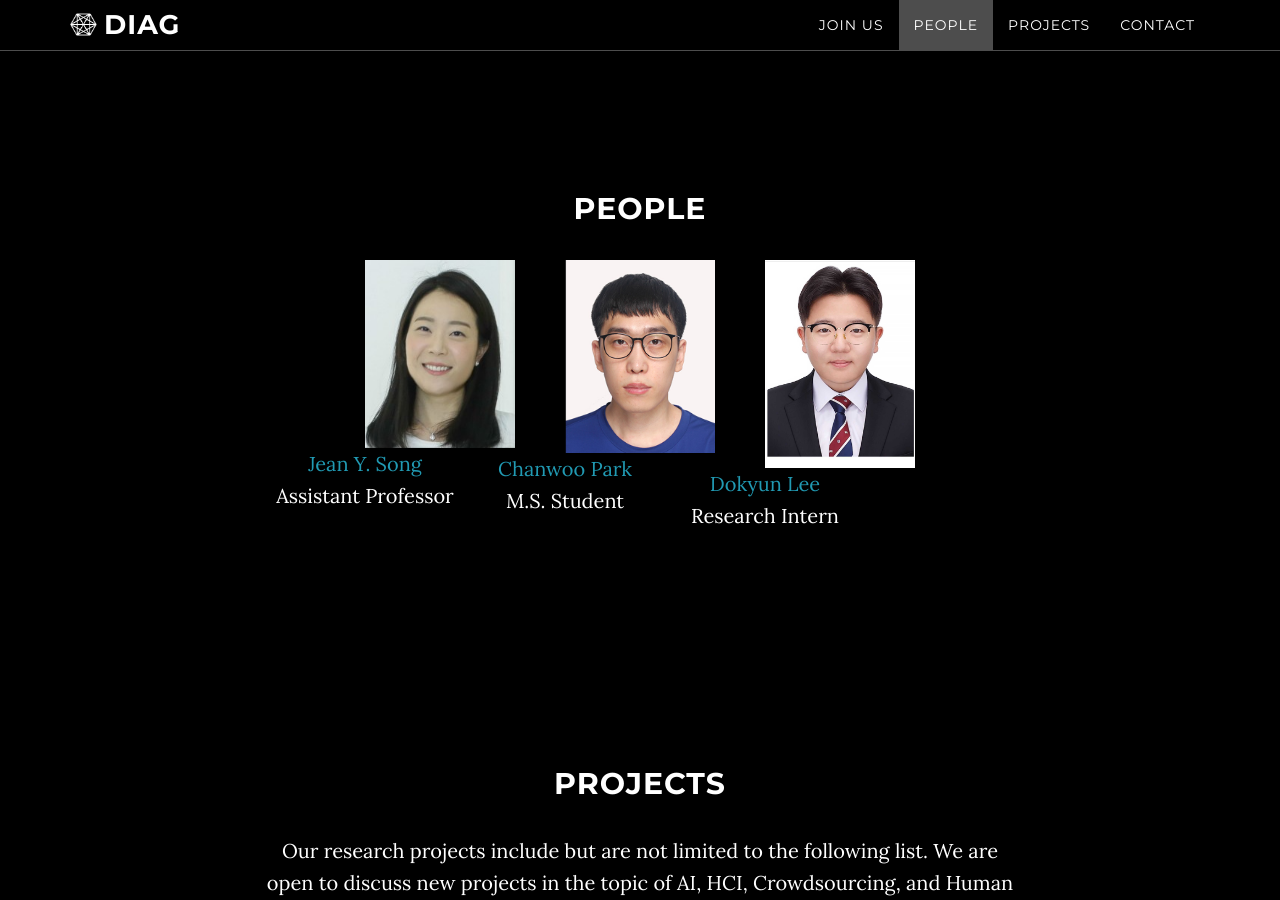
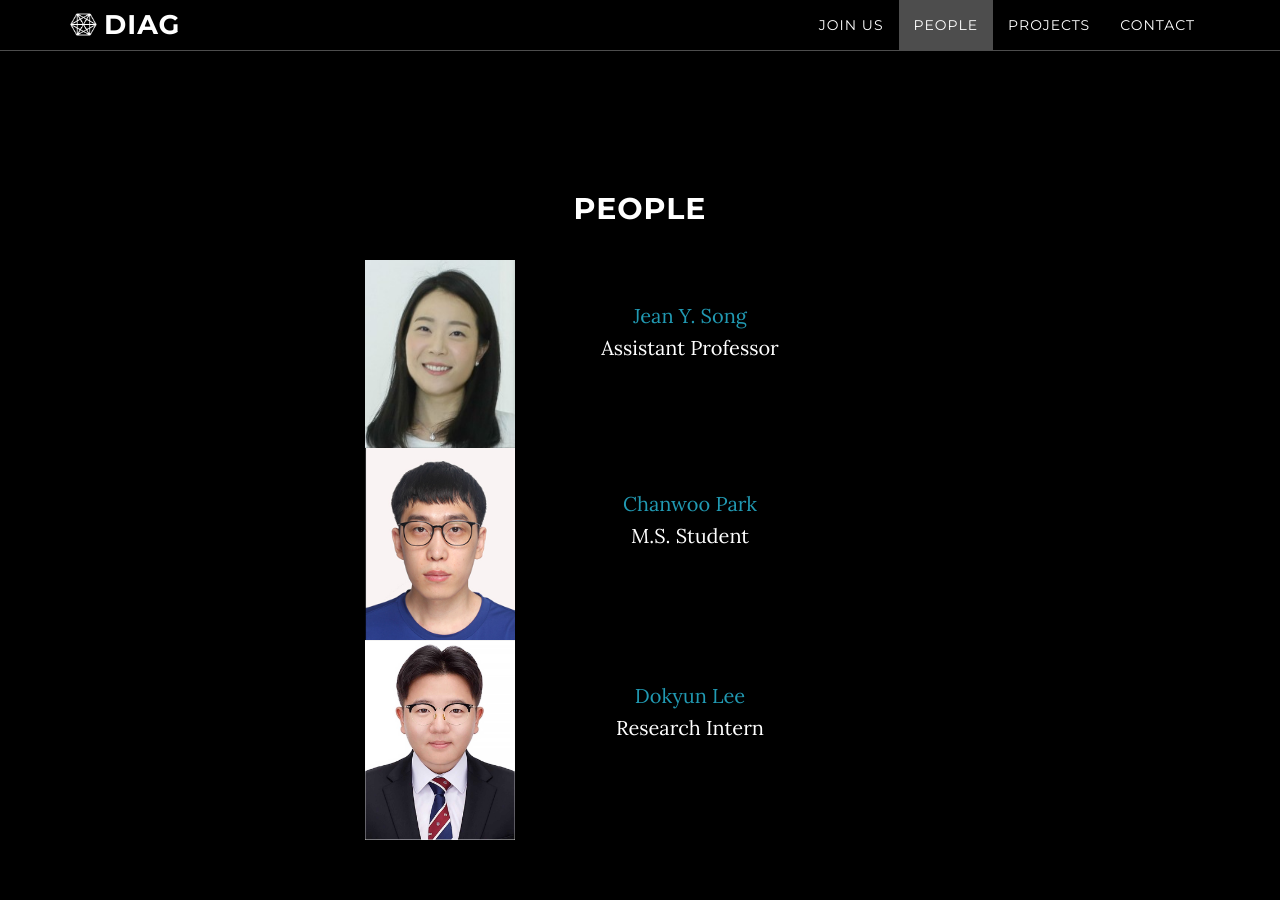
Before and after one commit to raflereak/diag-dgist.github.io, a Jekyll site: the page built from index.html, in a window 1280 px wide and 900 px high, scrolled down 1403 px. Built offline with Jekyll 4.4.1, drawn with Linux system fonts in a browser that asks for light colours.

Commit message:
fixing layout

```diff
--- a/_includes/people.html
+++ b/_includes/people.html
@@ -3,20 +3,22 @@
         <div class="row">
             <div class="col-lg-8 col-lg-offset-2">
                 <h2>People</h2>
-                <div style="float: left; width: 200px;">
+                <div style="float: left; width: 600px;">
                   <img src="/img/JeanSong_profile2021.png" alt="Jean's profile photo with her face" width="150" style="float:left; margin-left: 100px;">
                   <br><br>
                   <p><a href="https://jyskwon.github.io/">Jean Y. Song</a><br>
                   Assistant Professor</p>
                 </div>
-                <div style="float: left; width: 200px;">
+                <br>
+                <div style="float: left; width: 600px;">
                   <img src="/img/chanwoo_profile_picture.jpg" alt="Chanwoo's profile photo with his face" width="150" style="float:left; margin-left: 100px;">
                   <br><br>
                   <p><a href="">Chanwoo Park</a><br>
                   M.S. Student</p>
                 </div>
-                <div style="float: left; width: 200px;">
-                  <img src="/img/dokyun_profile_picture.jpg" alt="Dokyun's profile photo with his face" width="150" style="float:left; margin-left: 100px;">
+                <br>
+                <div style="float: left; width: 600px;">
+                  <img src="/img/dokyun_profile_picture.png" alt="Dokyun's profile photo with his face" width="150" style="float:left; margin-left: 100px;">
                   <br><br>
                   <p><a href="">Dokyun Lee</a><br>
                   Research Intern</p>
```
Also changed, not shown: img/dokyun_profile_picture.jpg (deleted), img/dokyun_profile_picture.png (added).
